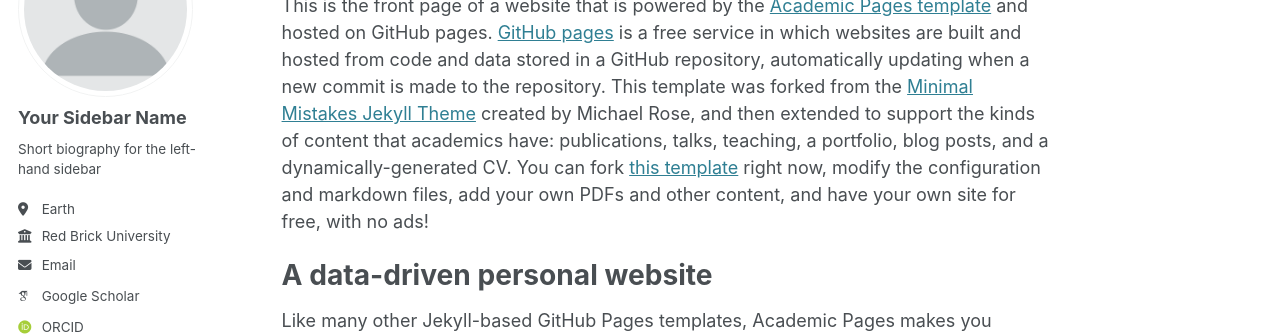
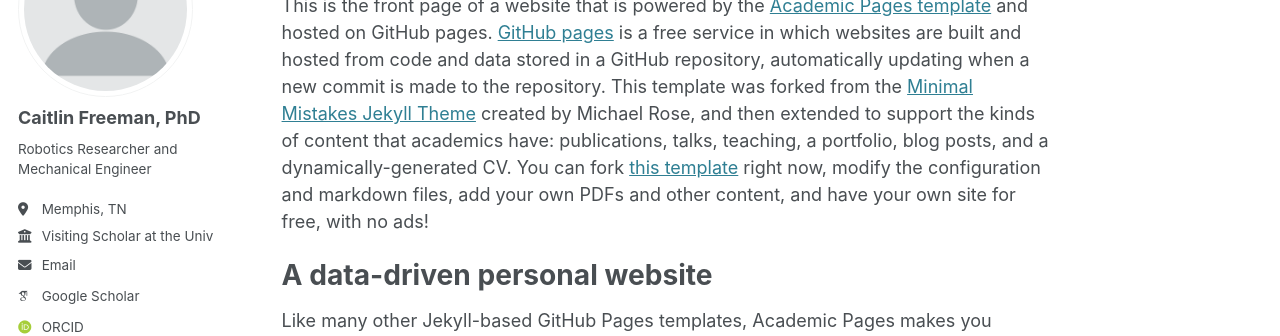
Before and after one commit to clfreeman7/clfreeman7.github.io, a Jekyll site: the page built from _pages/about.md, in a window 1280 px wide. Shown: the part 184-520 px from the top of the page. Built offline with Jekyll 4.4.1, drawn with Linux system fonts in a browser that asks for light colours; some web fonts are replaced.

Commit message:
Update _config.yml

```diff
--- a/_config.yml
+++ b/_config.yml
@@ -23,13 +23,13 @@
 author:
   # Biographic information
   avatar           : "profile.png"
-  name             : "Your Sidebar Name"
+  name             : "Caitlin Freeman, PhD"
   pronouns         : # example: "she/her"
-  bio              : "Short biography for the left-hand sidebar"
-  location         : "Earth"
-  employer         : "Red Brick University"
+  bio              : "Robotics Researcher and Mechanical Engineer"
+  location         : "Memphis, TN"
+  employer         : "Visiting Scholar at the University of Alabama"
   uri              : # URL
-  email            : "none@example.org"
+  email            : "caitlinfreeman7@gmail.com"
 
   # Academic websites
   arxiv            : # URL - Update with the correct link to your profile
```
